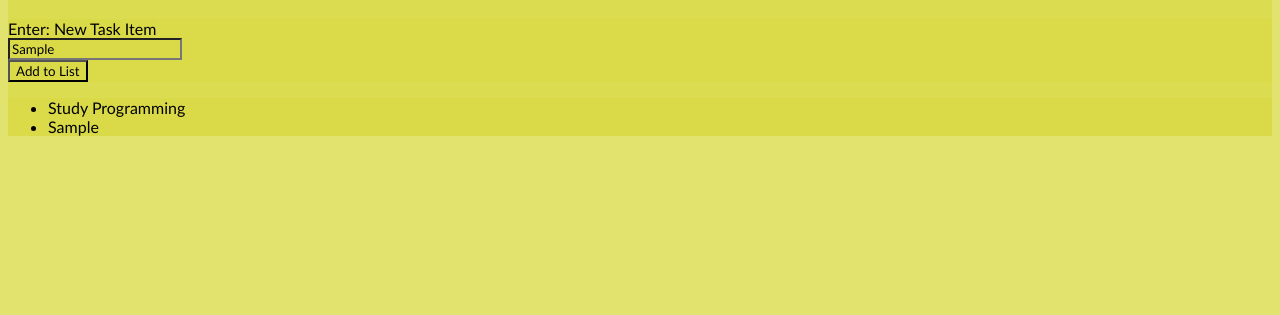
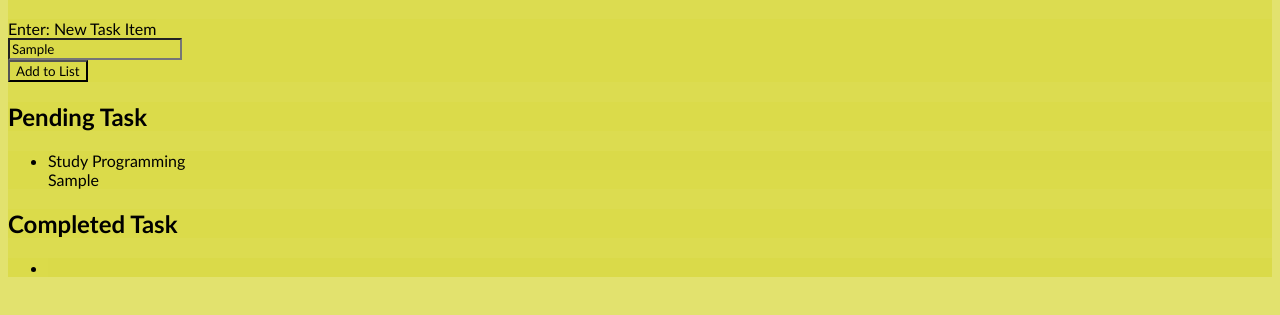
Before and after one commit to leye20/Creating-a-To-Do-list-in-Javascript-, a plain HTML site: page index.HTML in a window 1280 px wide. Both pictures are taken after typing "Sample" into the empty fields and a click on the button "Add to List". Shown: the part 63-378 px from the top of the page. Drawn offline with Linux system fonts and the light colour scheme.

Commit message:
added a complete list

```diff
--- a/index.HTML
+++ b/index.HTML
@@ -16,8 +16,13 @@
         <input name="todolist" id="todolist" type="text"><br>
         <button id="addtolist">Add to List</button>
     </form>
+    <h2>Pending Task</h2>
     <ul id="tasklist">
         <li>Study Programming</li>
     </ul>
+    <h2>Completed Task</h2>
+    <ul id="donelist">
+        <li></li>
+    </ul>
 </body>
 </html>
--- a/script.js
+++ b/script.js
@@ -7,7 +7,7 @@ myForm = document.addEventListener( 'submit', function ( event ) {
 
     var toDoListValue = document.getElementById( 'todolist' ).value;
 
-    var newRow = document.createElement( 'li' );
+    var newRow = document.createElement( 'checkbox' + 'li');
     newRow.textContent = toDoListValue;
     toDoList.appendChild( newRow );
 
```
